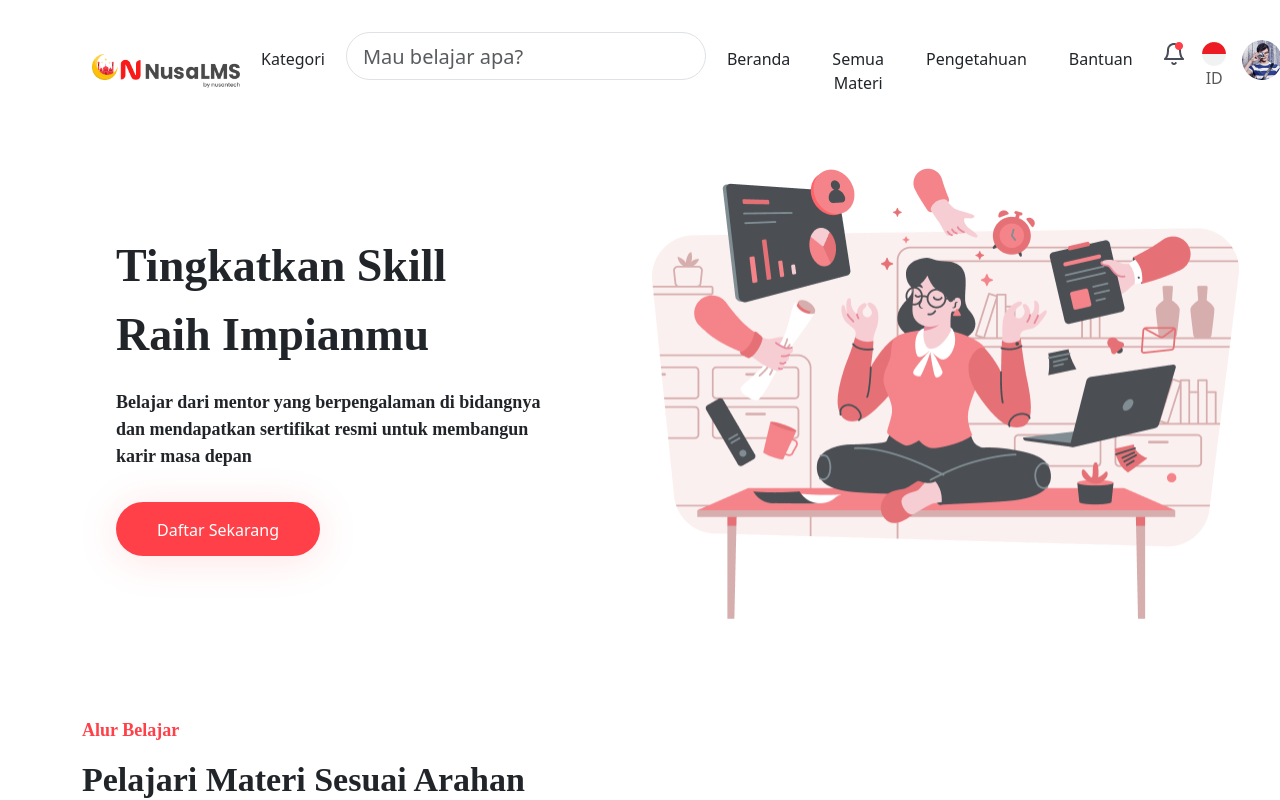
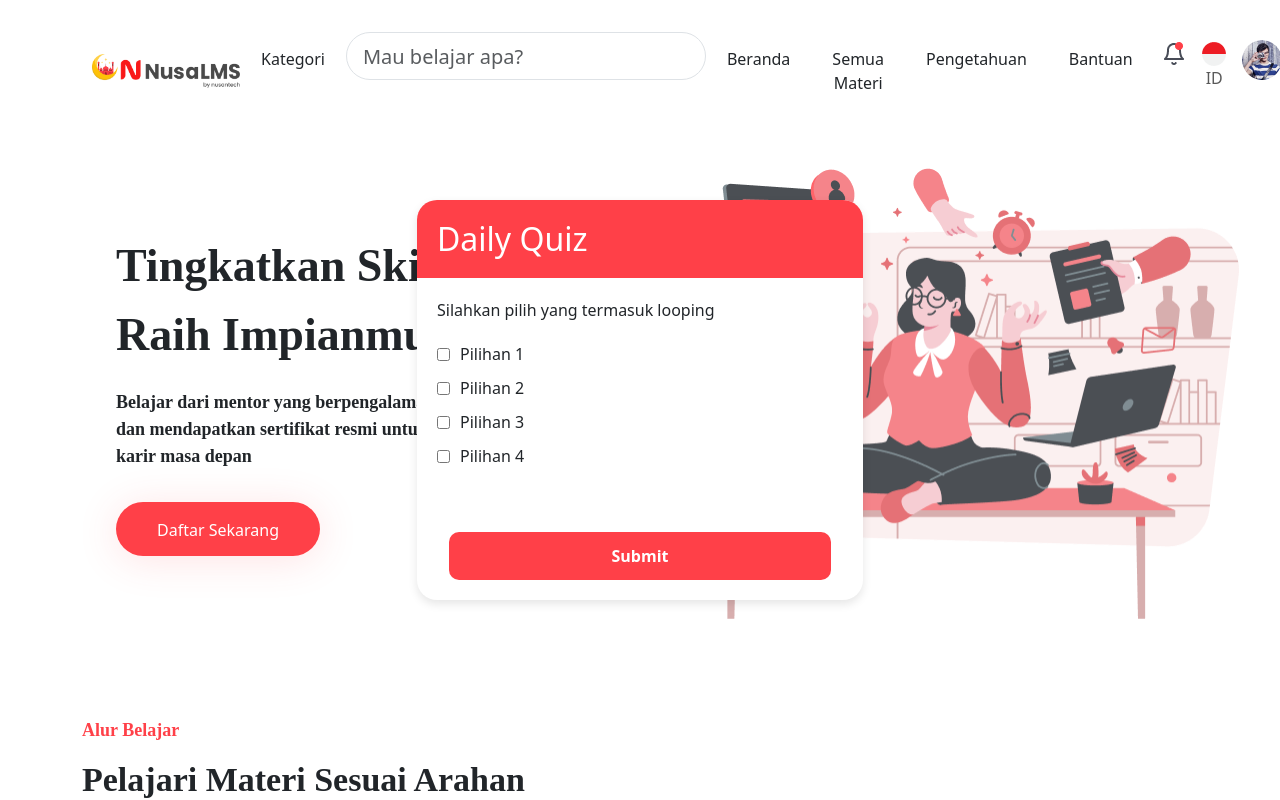
Before and after one commit to ARD-Code/Nusan-Tech-LMS-Home-Page, a React (Vite) app: page / in a window 1280 px wide. Shown: the top 800 px of the page. Built offline with nearby package versions, Linux system fonts and the light colour scheme.

Commit message:
membuat fitur quiz card

```diff
--- /dev/null
+++ b/src/components/QuizCard.css
@@ -0,0 +1,76 @@
+.quiz-card {
+  position: absolute;
+  z-index: 9999;
+  width: 446px;
+  height: 400px;
+  top: 50%;
+  left: 50%;
+  transform: translate(-50%, -50%);
+  background-color: white;
+  border-radius: 20px;
+  box-shadow: 0px 4px 10px rgba(0, 0, 0, 0.1);
+
+  transition: opacity 0.3s ease-in-out;
+}
+
+.quiz-card.visible {
+  opacity: 1;
+}
+
+.quiz-card.hidden {
+  opacity: 0;
+  visibility: hidden;
+}
+
+.quiz-card-title {
+  background-color: #ff4048;
+  color: white;
+  padding: 20px;
+  border-radius: 20px 20px 0px 0px;
+}
+
+.quiz-card-title h2 {
+  margin: 0;
+}
+
+.quiz-card-content {
+  padding: 20px;
+}
+
+.quiz-card-content p {
+  margin-bottom: 20px;
+}
+
+.quiz-options {
+  display: flex;
+  flex-direction: column;
+}
+
+.quiz-option {
+  display: flex;
+  align-items: center;
+  margin-bottom: 10px;
+}
+
+.quiz-option input[type="checkbox"] {
+  margin-right: 10px;
+}
+
+.quiz-card-submit {
+  position: absolute;
+  bottom: 20px;
+  left: 50%;
+  transform: translateX(-50%);
+}
+
+.quiz-card-submit button {
+  width: 382px;
+  height: 48px;
+  background-color: #ff4048;
+  color: white;
+  border: none;
+  border-radius: 10px;
+  font-size: 16px;
+  font-weight: bold;
+  cursor: pointer;
+}
--- /dev/null
+++ b/src/components/QuizCard.jsx
@@ -0,0 +1,46 @@
+import React, { useState } from "react";
+import "./QuizCard.css";
+
+const QuizCard = () => {
+  const [isQuizVisible, setIsQuizVisible] = useState(true);
+
+  const handleSubmit = () => {
+    setIsQuizVisible(false);
+  };
+
+  return (
+    <>
+      <div className={`quiz-card ${isQuizVisible ? "visible" : "hidden"}`}>
+        <div className="quiz-card-title">
+          <h2>Daily Quiz</h2>
+        </div>
+        <div className="quiz-card-content">
+          <p>Silahkan pilih yang termasuk looping</p>
+          <div className="quiz-options">
+            <div className="quiz-option">
+              <input type="checkbox" id="option1" />
+              <label htmlFor="option1">Pilihan 1</label>
+            </div>
+            <div className="quiz-option">
+              <input type="checkbox" id="option2" />
+              <label htmlFor="option2">Pilihan 2</label>
+            </div>
+            <div className="quiz-option">
+              <input type="checkbox" id="option3" />
+              <label htmlFor="option3">Pilihan 3</label>
+            </div>
+            <div className="quiz-option">
+              <input type="checkbox" id="option4" />
+              <label htmlFor="option4">Pilihan 4</label>
+            </div>
+          </div>
+        </div>
+        <div className="quiz-card-submit">
+          <button onClick={handleSubmit}>Submit</button>
+        </div>
+      </div>
+    </>
+  );
+};
+
+export default QuizCard;
--- a/src/pages/Home.jsx
+++ b/src/pages/Home.jsx
@@ -3,11 +3,13 @@ import CourseRekomendasi from "../components/CourseRekomendasi";
 import Footer from "../components/Footer";
 import Hero from "../components/Hero";
 import Navbar from "../components/Navbar";
+import QuizCard from "../components/QuizCard";
 import Testimonial from "../components/Testimonial";
 
 const Home = () => {
   return (
     <div>
+      <QuizCard />
       <Navbar />
       <Hero />
       <AlurBelajar />
```
